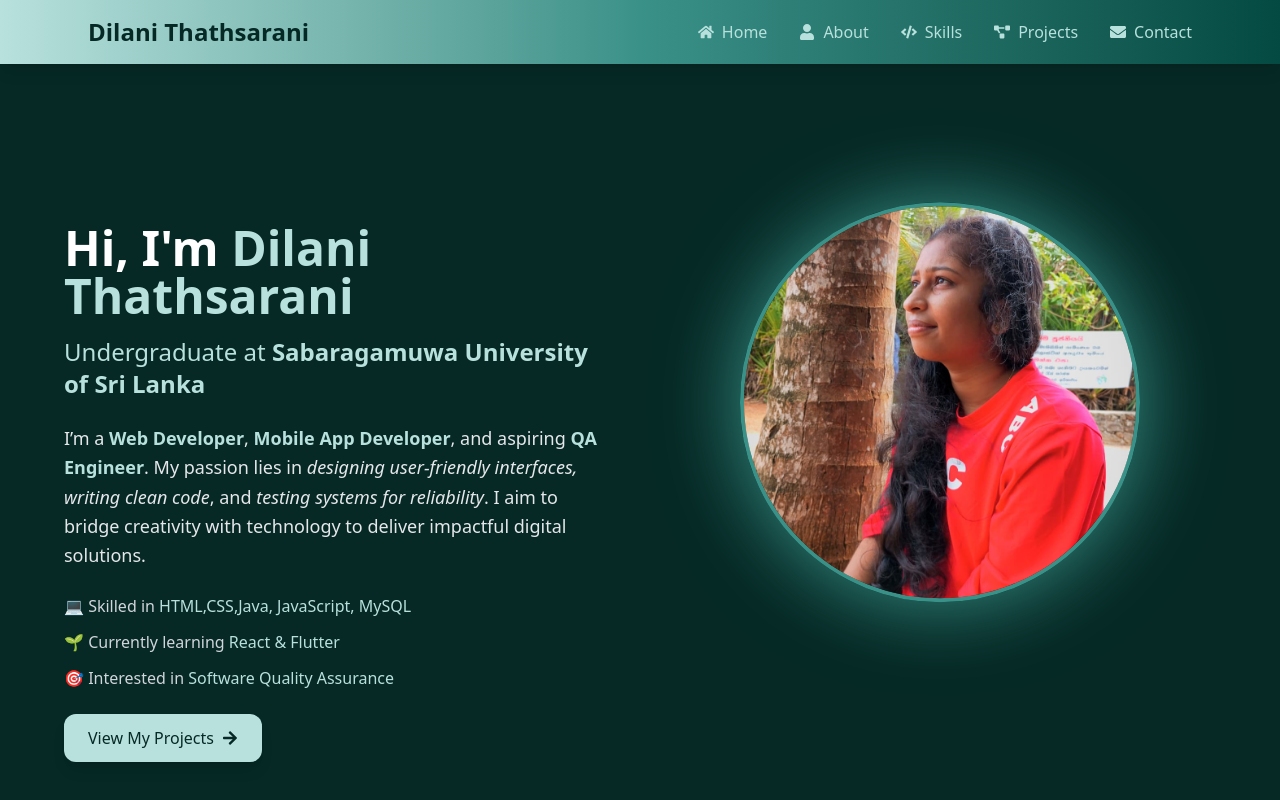
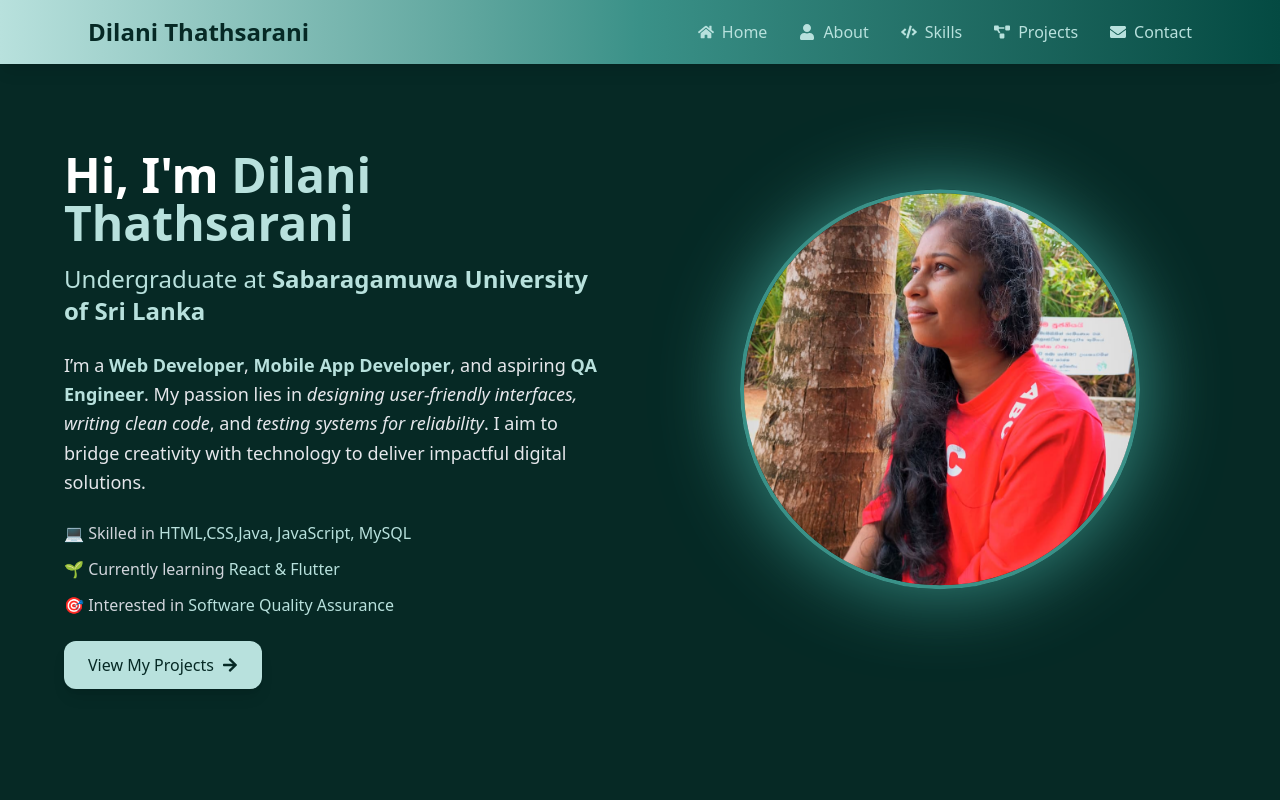
Before and after one commit to dilanithathsarani/Portfolio, a React (Vite) app: page / in a window 1280 px wide. Shown: the top 800 px of the page. Built offline with nearby package versions, Linux system fonts and the light colour scheme; no server answers.

Commit message:
pdding change

```diff
--- a/src/component/home.jsx
+++ b/src/component/home.jsx
@@ -16,7 +16,7 @@ export default function Home() {
           animate={{ opacity: 1, x: 0 }}
           transition={{ duration: 0.8 }}
         >
-          <h1 className="text-5xl font-bold mb-4 pt-40">
+          <h1 className="text-5xl font-bold mb-4 pt-10">
             Hi, I'm <span className="text-[#B8E1DD]">Dilani Thathsarani</span>
           </h1>
           <h2 className="text-2xl text-[#B8E1DD] mb-6">
```
